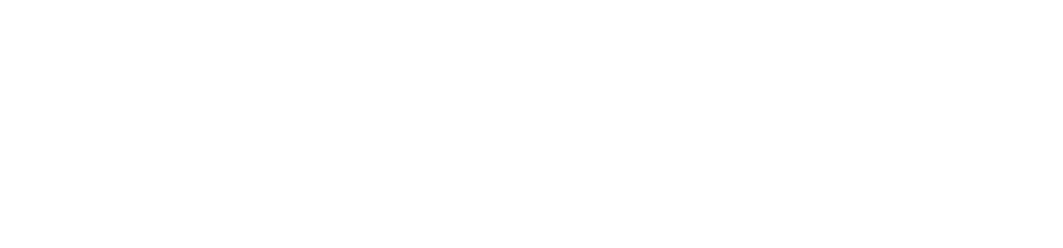
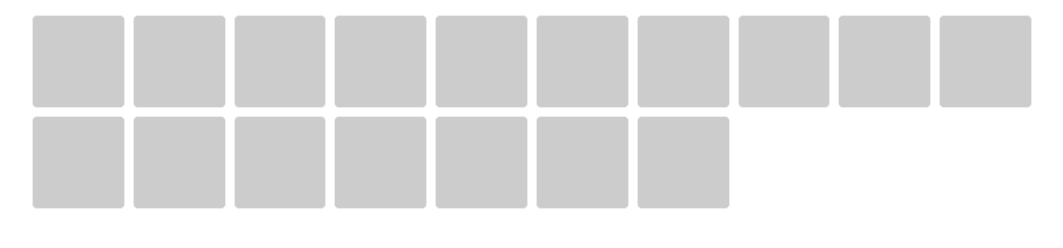
Before and after one commit to DiegoAlexanderGomezLeal/sistemaDeGrid, a plain HTML site: page index.html in a window 1280 px wide. Shown: the whole page, without its empty margins (108-1171 px from the left). Drawn offline with Linux system fonts and the light colour scheme.

Commit message:
feat: :sparkles: incorporamos estructura basica

```diff
--- a/css/style.css
+++ b/css/style.css
@@ -2,6 +2,21 @@
 *{
     margin: 0;
     padding: 0;
+    box-sizing: border-box;
     font-family: Arial, Helvetica, sans-serif;
-    box-sizing: content-box;
 }
+.container{
+    width: 1000px;
+    height: 900px;
+    grid-gap: 8px;
+    margin: 15px auto;
+    display: grid;
+    grid-auto-columns: 1fr;
+    grid-template-columns: repeat(10, 1fr);
+    grid-template-rows: repeat(9, 1fr);
+}
+.container div{
+    border: 1px solid var(--color-primary);
+    border-radius: 5px;
+    background: var(--color-secundary);
+}
--- a/index.html
+++ b/index.html
@@ -8,7 +8,23 @@
 </head>
 <body>
     <article class="container">
-
+        <div class="item__1"></div>
+        <div class="item__2"></div>
+        <div class="item__3"></div>
+        <div class="item__4"></div>
+        <div class="item__5"></div>
+        <div class="item__6"></div>
+        <div class="item__7"></div>
+        <div class="item__8"></div>
+        <div class="item__9"></div>
+        <div class="item__10"></div>
+        <div class="item__11"></div>
+        <div class="item__12"></div>
+        <div class="item__13"></div>
+        <div class="item__14"></div>
+        <div class="item__15"></div>
+        <div class="item__16"></div>
+        <div class="item__17"></div>
     </article>
 </body>
 </html>
```
